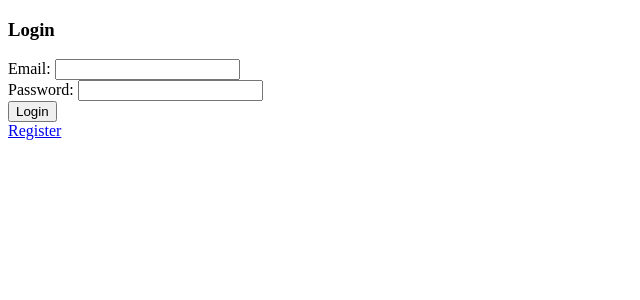
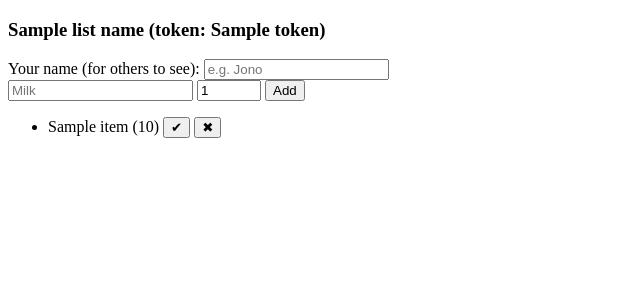
Before and after one commit to Hipster-Bogan/shopping_app, a Flask app: template templates/list.html in a window 1280 px wide. Shown: the top 300 px of the page, without its empty margins (0-640 px from the left). Run offline with Flask 3, Linux system fonts and the light colour scheme; the template is opened without the code that fills it: most values are stand-ins (such as "Sample title", 1, 10 or a date in 2020); some libraries are stand-ins or nearby versions.

Commit message:
Enhance list.html with item addition and socket integration
Updated the list template to include item management features.

```diff
--- a/templates/list.html
+++ b/templates/list.html
@@ -1,13 +1,93 @@
 <!doctype html>
 <html>
-<head><meta name="viewport" content="width=device-width, initial-scale=1"><title>Login</title></head>
+<head>
+<meta name="viewport" content="width=device-width, initial-scale=1">
+<title>{{ list_name }} — {{ token }}</title>
+<script src="https://cdnjs.cloudflare.com/ajax/libs/socket.io/4.7.2/socket.io.min.js" integrity="" crossorigin="anonymous"></script>
+</head>
 <body>
-<h3>Login</h3>
-<form method="POST">
-  Email: <input type="email" name="email" required><br>
-  Password: <input type="password" name="password" required><br>
-  <button type="submit">Login</button>
+<h3>{{ list_name }} (token: <strong>{{ token }}</strong>)</h3>
+<div>
+  <label>Your name (for others to see):</label>
+  <input id="yourName" placeholder="e.g. Jono">
+</div>
+
+<form id="addForm">
+  <input id="itemText" placeholder="Milk" required maxlength="200">
+  <input id="qty" type="number" value="1" min="1" max="999">
+  <button>Add</button>
 </form>
-<a href="/register">Register</a>
+
+<ul id="items">
+  {% for item in items %}
+    <li data-id="{{ item['id'] }}" style="text-decoration: {{ 'line-through' if item['checked'] else 'none' }}">
+      <span class="label">{{ item['item'] }} ({{ item['quantity'] }})</span>
+      <button class="toggle">✔</button>
+      <button class="delete">✖</button>
+    </li>
+  {% endfor %}
+</ul>
+
+<script>
+const token = "{{ token }}";
+const socket = io();
+
+function addItemToDOM(item) {
+  const ul = document.getElementById('items');
+  const li = document.createElement('li');
+  li.dataset.id = item.id;
+  li.style.textDecoration = item.checked ? 'line-through' : 'none';
+  li.innerHTML = `<span class="label">${escapeHtml(item.item)} (${item.quantity})</span>
+    <button class="toggle">✔</button>
+    <button class="delete">✖</button>`;
+  ul.appendChild(li);
+}
+
+function escapeHtml(s){ return s.replaceAll('&','&amp;').replaceAll('<','&lt;').replaceAll('>','&gt;'); }
+
+socket.on('connect', () => {
+  const name = (document.getElementById('yourName').value || 'Guest');
+  socket.emit('join', { token: token, name: name });
+});
+
+socket.on('status', data => console.log('status', data));
+socket.on('error', data => alert(data.msg));
+
+socket.on('item_added', item => {
+  addItemToDOM(item);
+});
+
+socket.on('item_toggled', data => {
+  const li = document.querySelector(`li[data-id='${data.id}']`);
+  if (li) li.style.textDecoration = data.checked ? 'line-through' : 'none';
+});
+
+socket.on('item_deleted', data => {
+  const li = document.querySelector(`li[data-id='${data.id}']`);
+  if (li) li.remove();
+});
+
+// add form
+document.getElementById('addForm').addEventListener('submit', e=>{
+  e.preventDefault();
+  const text = document.getElementById('itemText').value.trim();
+  const qty = parseInt(document.getElementById('qty').value) || 1;
+  if (!text) return;
+  socket.emit('add_item', { token: token, item: text, quantity: qty });
+  document.getElementById('itemText').value = '';
+});
+
+// delegate toggle/delete
+document.getElementById('items').addEventListener('click', e=>{
+  const li = e.target.closest('li');
+  if (!li) return;
+  const id = li.dataset.id;
+  if (e.target.classList.contains('toggle')) {
+    socket.emit('toggle_item', { token: token, id: id });
+  } else if (e.target.classList.contains('delete')) {
+    if (confirm('Delete this item?')) socket.emit('delete_item', { token: token, id: id });
+  }
+});
+</script>
 </body>
 </html>
```
